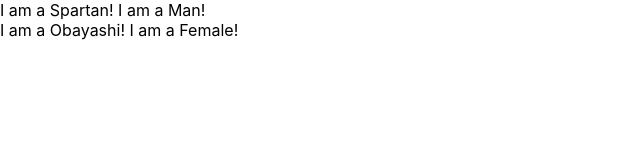
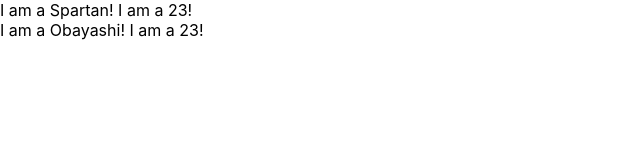
Before and after one commit to ackn14/react-redux-crud-application, a React (Create React App) app: page / in a window 1280 px wide. Shown: the top 160 px of the page, without its empty margins (0-640 px from the left). Built offline with nearby package versions, Linux system fonts and the light colour scheme.

Commit message:
learn PropTypes

```diff
--- a/src/App.js
+++ b/src/App.js
@@ -1,5 +1,5 @@
 import React from 'react';
-
+import PropTypes from 'prop-types';
 /*
 class App extends Component {
   render(){
@@ -15,14 +15,14 @@ class App extends Component {
 
 const App = () => {
   const profiles = [
-    { name: "Spartan", sex: "Man" },
-    { name: "Obayashi" }
+    { name: "Spartan", age: 23 },
+    { name: "Obayashi", age: 23 }
   ]
   return (
     <div>
       {
         profiles.map((profile, index) => {
-          return <User name={profile.name} sex={profile.sex} key={index} />
+          return <User name={profile.name} age={profile.age} key={index} />
         })
       }
     </div>
@@ -30,11 +30,12 @@ const App = () => {
 }
 
 const User = (props) => {
-  return <div>I am a {props.name}! I am a {props.sex}!</div>
+  return <div>I am a {props.name}! I am a {props.age}!</div>
 }
 
-User.defaultProps = {
-  sex: "Female"
+User.propTypes = {
+  name: PropTypes.string.isRequired,
+  age: PropTypes.number.isRequired
 }
 
 export default App;
```
